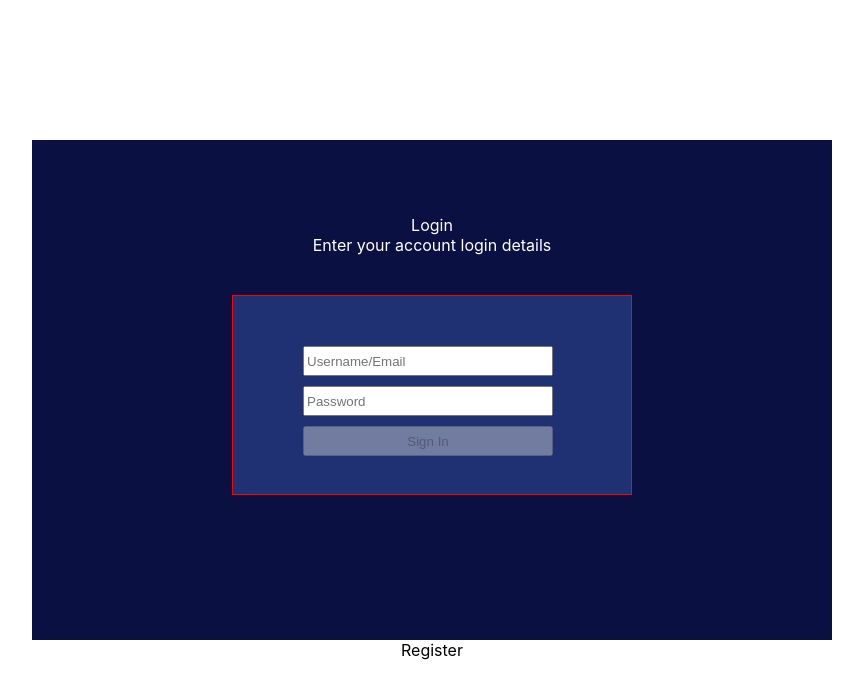
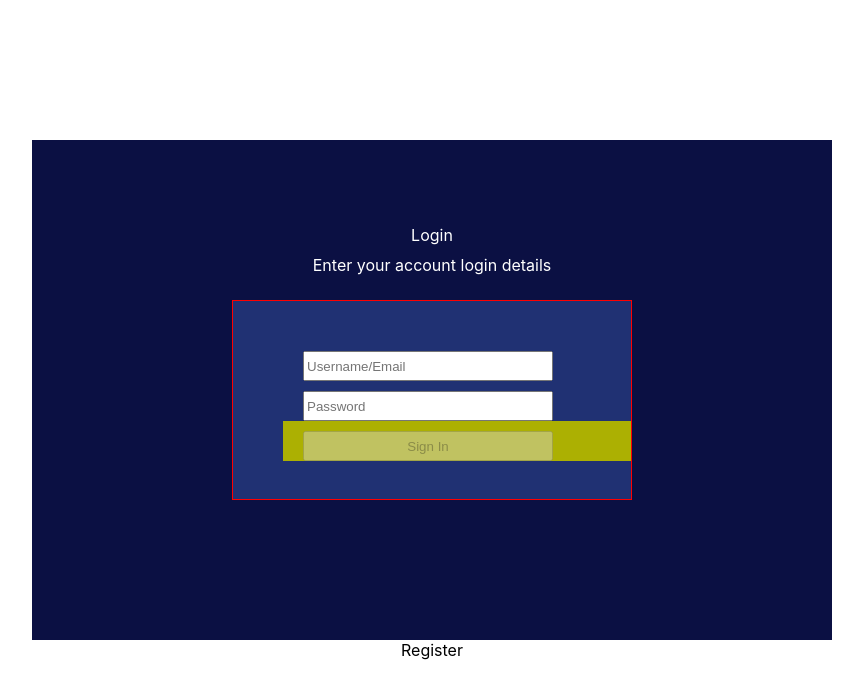
Before and after one commit to AnnaduraiVijay/portal, a Next.js app: page / in a window 1280 px wide. Shown: the top 698 px of the page, without its empty margins (208-1071 px from the left). Built offline with nearby package versions, Linux system fonts and the light colour scheme.

Commit message:
Button color

```diff
--- a/component/login/Login.js
+++ b/component/login/Login.js
@@ -22,7 +22,8 @@ export default function Login({
     const loginContent = {
         display: "flex",
         "align-items": "center",
-        "justify-content": "center"
+        "justify-content": "center",
+        "margin-top": "10px"
     }
     const loginCenter = {
         padding: "75px 50px 0 50px"
@@ -33,13 +34,16 @@ export default function Login({
         height: "200px",
         padding: "40px 0 0 50px",
         background: "rgb(32 49 115)",
-        margin: "40px 0 0 200px"
+        margin: "25px 0 0 200px"
     }
     const inputCnt = {
         width: "250px",
         height: "30px",
         "margin-left": "20px",
         "margin-top": "10px"
+    }
+    const buttonColor = {
+        background: "rgb(172 176 2)"
     }
 
     const onSubmit = e => {
@@ -99,7 +103,7 @@ export default function Login({
                         onChange={(event) => setPassword(event.target.value)}
                     />
                 </div>
-                <div>
+                <div style={buttonColor}>
                     <button
                         type="submit"
                         id="button-input"
```
